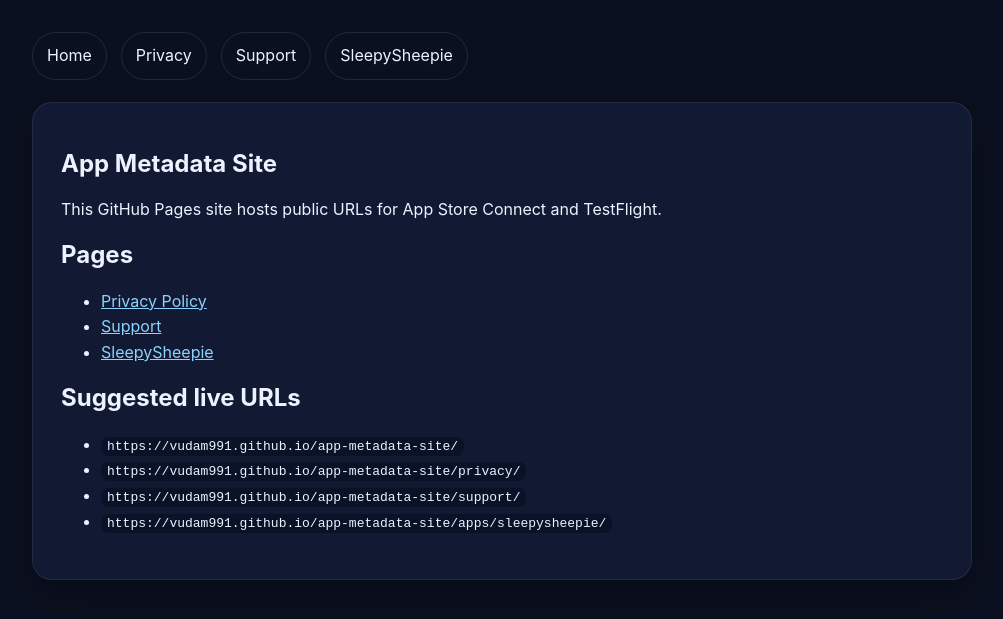
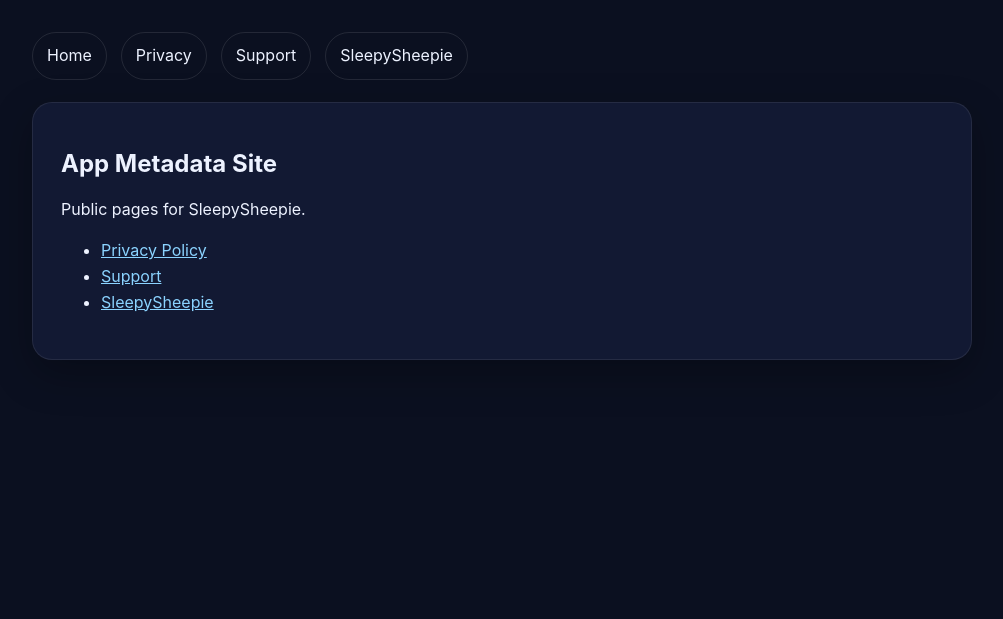
Before and after one commit to vudam991/app-metadata-site, a Jekyll site: the page built from index.md, in a window 1280 px wide. Shown: the top 619 px of the page, without its empty margins (138-1141 px from the left). Built offline with Jekyll 4.4.1, drawn with Linux system fonts in a browser that asks for light colours.

Commit message:
Revise index.md for clarity and content update
Removed unnecessary sections and updated content.

```diff
--- a/index.md
+++ b/index.md
@@ -6,17 +6,8 @@
 
 # App Metadata Site
 
-This GitHub Pages site hosts public URLs for App Store Connect and TestFlight.
-
-## Pages
+Public pages for SleepySheepie.
 
 - [Privacy Policy]({{ '/privacy/' | relative_url }})
 - [Support]({{ '/support/' | relative_url }})
 - [SleepySheepie]({{ '/apps/sleepysheepie/' | relative_url }})
-
-## Suggested live URLs
-
-- `https://vudam991.github.io/app-metadata-site/`
-- `https://vudam991.github.io/app-metadata-site/privacy/`
-- `https://vudam991.github.io/app-metadata-site/support/`
-- `https://vudam991.github.io/app-metadata-site/apps/sleepysheepie/`
```
